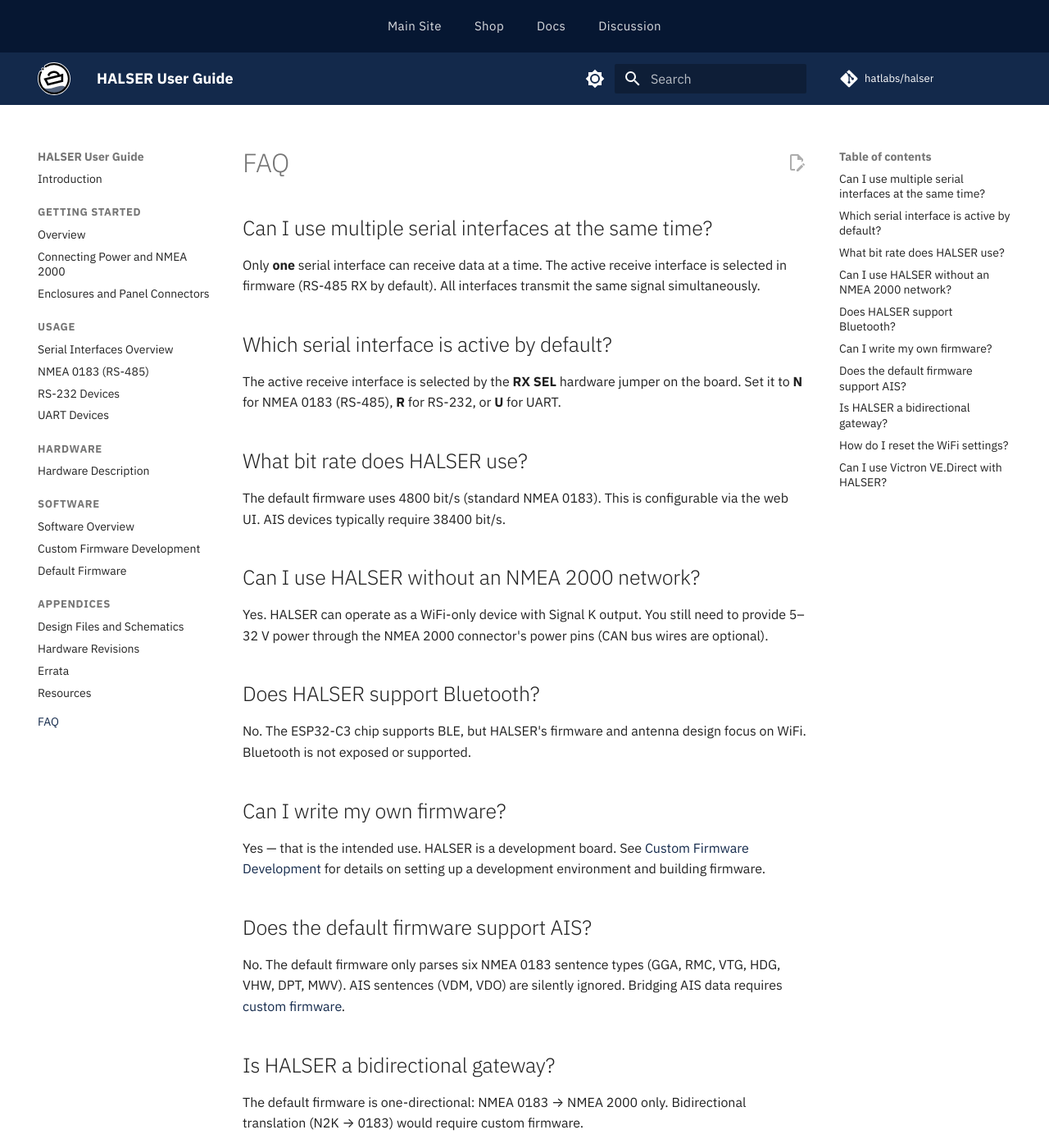
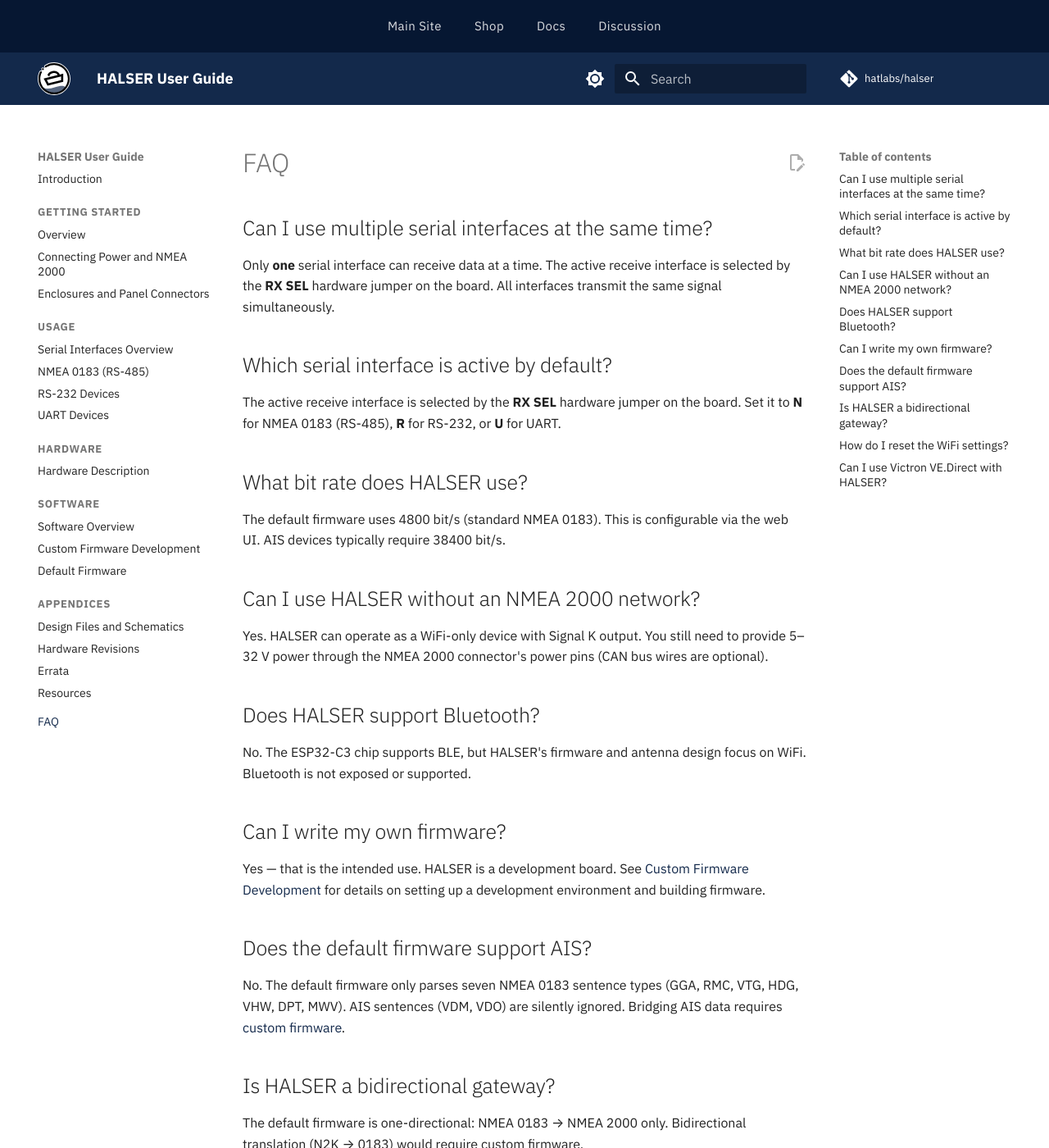
Before and after one commit to hatlabs/halser, an MkDocs documentation site: the page built from docs/faq.md, in a window 1280 px wide and 1400 px high. Shown: the whole window at 82% size. Built offline with MkDocs 1.6.1 and Material for MkDocs 9.7.7, drawn with Linux system fonts in a browser that asks for light colours; comment, search, counter and statistics services are not loaded.

Commit message:
fix: address review findings
- Fix FAQ self-contradiction: RX interface is jumper-selected, not firmware
- Fix sentence count: seven types, not six (GGA, RMC, VTG, HDG, VHW, DPT, MWV)
- Hide visible "TODO" text in default firmware IP address
- Fix "four wires" wording for NMEA 2000 connector

Co-Authored-By: Claude Opus 4.6 (1M context) <noreply@anthropic.com>

```diff
--- a/docs/faq.md
+++ b/docs/faq.md
@@ -2,7 +2,7 @@
 
 ## Can I use multiple serial interfaces at the same time?
 
-Only **one** serial interface can receive data at a time. The active receive interface is selected in firmware (RS-485 RX by default). All interfaces transmit the same signal simultaneously.
+Only **one** serial interface can receive data at a time. The active receive interface is selected by the **RX SEL** hardware jumper on the board. All interfaces transmit the same signal simultaneously.
 
 ## Which serial interface is active by default?
 
@@ -26,7 +26,7 @@ Yes — that is the intended use. HALSER is a development board. See [Custom Fir
 
 ## Does the default firmware support AIS?
 
-No. The default firmware only parses six NMEA 0183 sentence types (GGA, RMC, VTG, HDG, VHW, DPT, MWV). AIS sentences (VDM, VDO) are silently ignored. Bridging AIS data requires [custom firmware](software/custom-firmware.md).
+No. The default firmware only parses seven NMEA 0183 sentence types (GGA, RMC, VTG, HDG, VHW, DPT, MWV). AIS sentences (VDM, VDO) are silently ignored. Bridging AIS data requires [custom firmware](software/custom-firmware.md).
 
 ## Is HALSER a bidirectional gateway?
 
```
Also changed, not shown: docs/getting-started/connecting-power.md (+1 -1 lines), docs/software/default-firmware.md (+2 -2 lines).
